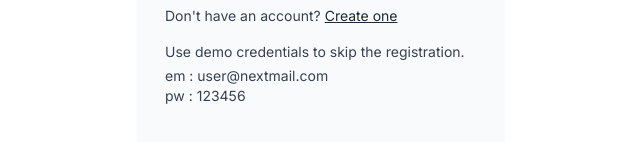
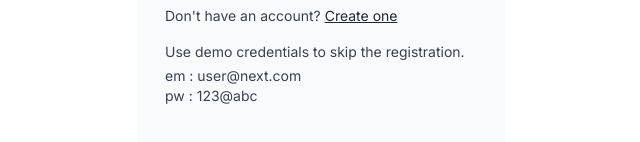
Before and after one commit to ThevinduD/NextJS-Dashboard, a Next.js app: page /login in a window 1280 px wide. Shown: the part 470-612 px from the top of the page, without its empty margins (319-959 px from the left). Built offline with nearby package versions, Linux system fonts and the light colour scheme; a web font is replaced by a local one.

Commit message:
fix: Minor Changes

```diff
--- a/app/ui/login-form.tsx
+++ b/app/ui/login-form.tsx
@@ -84,10 +84,8 @@ export default function LoginForm() {
         <p className="text-sm text-gray-700 mt-4 ml-1">
           Use demo credentials to skip the registration.
         </p>
-        <p className="text-sm text-gray-700 mt-1 ml-1">
-          em : user@nextmail.com
-        </p>
-        <p className="text-sm text-gray-700  ml-1"> pw : 123456</p>
+        <p className="text-sm text-gray-700 mt-1 ml-1">em : user@next.com</p>
+        <p className="text-sm text-gray-700  ml-1"> pw : 123@abc</p>
 
         <div className="flex h-8 items-end space-x-1">
           {errorMessage && (
```
